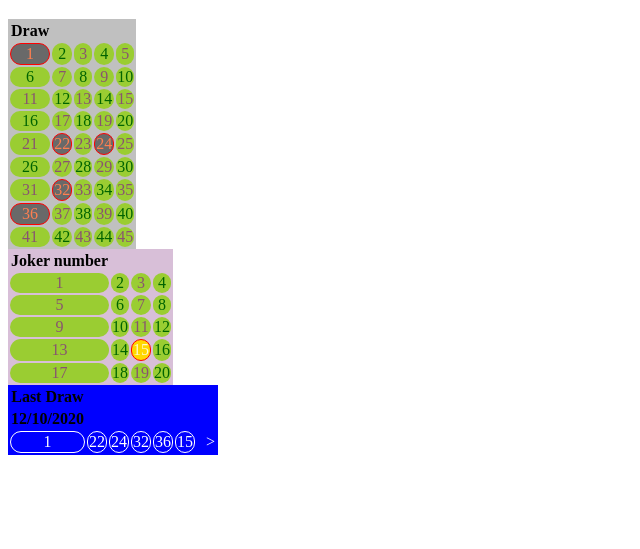
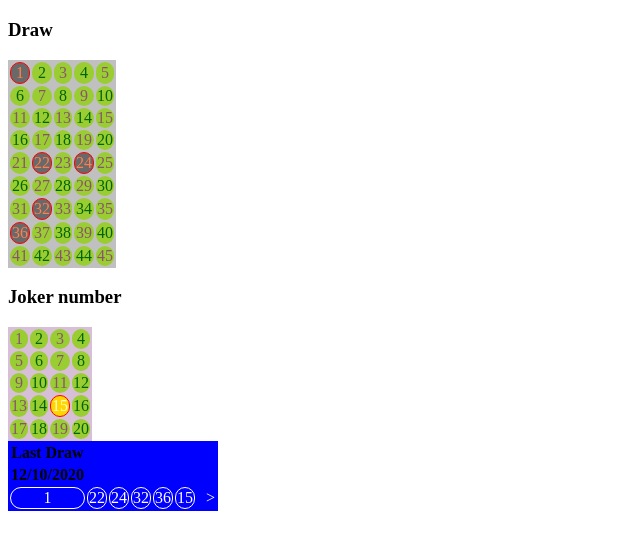
Before and after one commit to 150275/tzoker, a plain HTML site: page index.html in a window 1280 px wide. Shown: the part 61-610 px from the top of the page, without its empty margins (0-640 px from the left). Drawn offline with Linux system fonts and the light colour scheme.

Commit message:
final table dsplay

```diff
--- a/index.html
+++ b/index.html
@@ -30,13 +30,9 @@
 </head>
 <body>
     <h1>Joker Draw</h1>
+    <h3>Draw</h3>
+    <table style="background-color: silver;">
 
-    <table style="background-color: silver;">
-        <thead>
-            <tr>
-                <th>Draw</th>
-            </tr>
-        </thead>
         <tbody>
             <tr>
                 <td class="odd wd">1</td>
@@ -103,12 +99,8 @@
             </tr>
         </tbody>
     </table>
+    <h3>Joker number</h3>
     <table style="background-color: thistle;">
-        <thead>
-            <tr>
-                <th>Joker number</th>
-            </tr>
-        </thead>
         <tbody>
             <tr>
                 <td class="odd">1</td>
```
